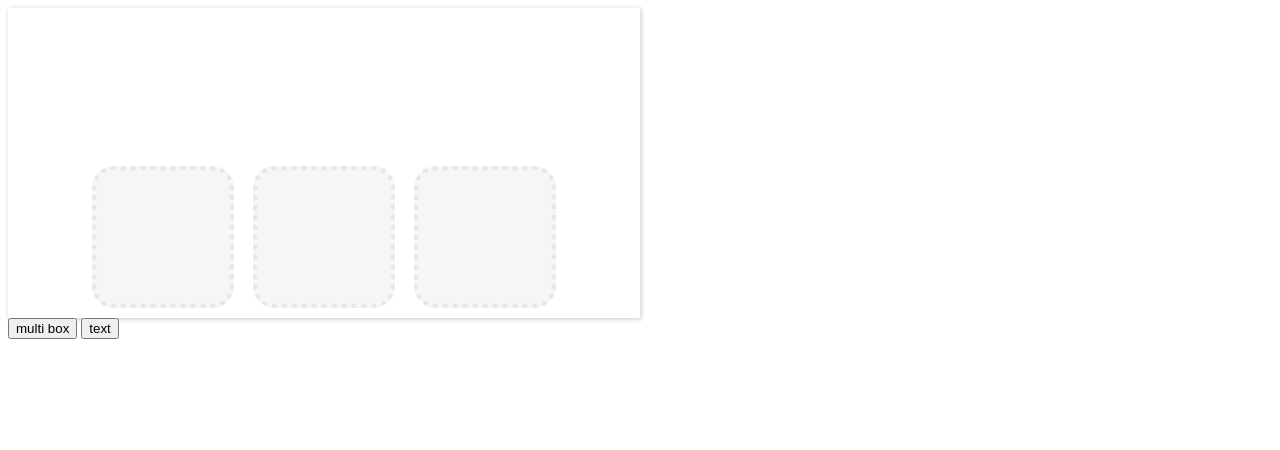
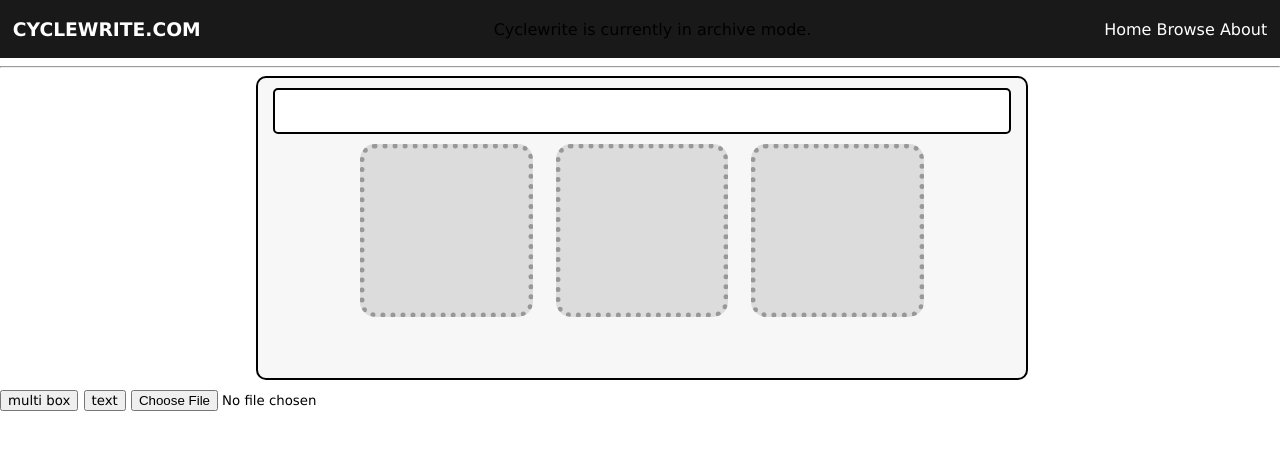
Before and after one commit to c0alition/cyclewrite, a PHP site: page /scratchpad/write-grid.html in a window 1280 px wide. Shown: the top 450 px of the page. Run offline with PHP 8.4, Linux system fonts and the light colour scheme; a stand-in replaces the project's code that opens the database connection.

Commit message:
media selector type for new content areas

```diff
--- a/config.php
+++ /dev/null
@@ -1,6 +0,0 @@
-<?php
-$h="localhost";
-$u="root";
-$p="";
-$d="cw";
-?>
--- /dev/null
+++ b/cw2.css
@@ -0,0 +1,188 @@
+body, html {
+    margin: 0;
+    padding: 0;
+  }
+
+
+*  {font-family: "Verdana", "Courier New", monospace;}
+* a{text-decoration:none; color: #fff;}
+
+
+
+/* main header, logo, and topnav */
+.main-header-container {
+    margin-left: 0;
+    text-decoration: #fff;
+    position: sticky;
+    top: 0;
+    display: flex;
+    justify-content: space-between;
+    align-items: center;
+    width: 100%;
+    max-height: 250px;
+    background-color: rgba(0, 0, 0, 0.9);
+}
+.main-header-container a {
+    color:#fff;
+    border-radius: 5%;
+}
+.main-header-container a:hover {
+    color:rgba(0, 255, 255, .75);
+    border-radius: 10%;
+}
+.main-header-logo{
+    display: block;
+    margin-left: 1%;
+}
+.main-header-logo h3 {
+    color: #fff;
+}
+.main-header-topnav {
+    display: block;
+    margin-right: 1%
+
+}
+.dropdown-content {
+    position: absolute;
+    display: none;
+}
+.dropdown-content a {
+    display: block;
+    color: rgba(0, 255, 255, .75);
+    background-color: rgba(0, 0, 0);
+}
+.dropdown:hover .dropdown-content{
+    display: block;
+    color:rgba(0, 255, 255, .75);
+}
+.navlink {
+    text-decoration: none;
+    display: inline-block;
+}
+
+/*image header*/
+.image-header {
+    display: block;
+    min-height: 400px;
+    background-size: cover;
+    background-position: center top;
+
+}
+
+/*main feed*/
+.main-feed-container {
+    display: flex;
+    justify-content: space-between;
+    width: 100%;
+    background-color: #ffffff;
+}
+
+/* side feed */
+.side-feed-container {
+    display: block;
+    margin-right: 10%;
+    width: 25%;
+    background-color: #ffffff;
+    border: #000 1px solid;
+}
+.side-feed-content-container {
+    display: block;
+    margin-left: 2%;
+    margin-right: 2%;
+}
+.side-feed-entry-header {
+    display: block;
+    margin-left: 2%;
+    margin-right: 2%;
+}
+
+/*entry feed*/
+.entry-feed-container {
+    display: inline-block;
+    margin-left: 10%;
+    width: 50%;
+    background-color: #ffffff;
+}
+
+/* blog entry thumbnail */
+.entry-thumbnail-container {
+    display: block;
+    justify-content: space-between;
+    margin-top: 20px;
+    align-items: center;
+    width: 100%;
+    background-color: #ffffff;
+}
+.entry-thumbnail {
+    display: inline-block;
+    justify-content: space-between;
+    align-items: center;
+    width: 95%;
+    background-color: #ffffff;
+}
+.entry-thumbnail-header {
+    display: flex;
+    width: 100%;
+    justify-content: center;
+    align-items: center;
+    background-color: #000;
+}
+.entry-thumbnail-header h5 {
+    color: #fff;
+}
+.entry-thumbnail-content-container {
+    display: flex;
+    justify-content: space-between;
+    width: 100%;
+    height: 200px;
+}
+.entry-thumbnail-photo {
+    display: block;
+    width: 30%;
+    max-height: 195px;
+}
+
+.entry-thumbnail-snippet {
+    display: block;
+    height: 195px;
+    width: 60%;
+    overflow-wrap: normal;
+    margin-right: 5px;
+}
+
+/* blog entry */
+.entry-content-container {
+    display:flex;
+    justify-content: center;
+    align-items: center;
+    width:50%;
+    margin-left: auto;
+    margin-right: auto;
+
+}
+.entry-content p{
+    display:block;
+    margin-top:20px;
+    width: 80%;
+    justify-content: center;
+    align-items: center;
+    margin-left: auto;
+    margin-right: auto;
+}
+.entry-content img{
+    display:block;
+    margin-top:20px;
+    width: 80%;
+    height: auto;
+    justify-content: center;
+    align-items: center;
+    margin-left: auto;
+    margin-right: auto;
+}
+
+.lower-content-container {
+    background-color: black;
+    width: 100%;
+    min-height: 500px;
+    display: block;
+}
--- a/login/config.php
+++ /dev/null
@@ -1,6 +0,0 @@
-<?php
-$db_host="localhost";
-$db_username="jonathan";
-$db_password="gr3en2711";
-$db_name="db";
-?>
--- a/scratchpad/grid.css
+++ b/scratchpad/grid.css
@@ -1,31 +1,43 @@
+
+
 .scratchpad {
     display: flex;
-    width: 50%;
+    width: 60%;
+    margin-left: 20%;
+    margin-right: 20%;
     flex-direction: column;
     align-items: center;
-    box-shadow: 1px 1px 5px rgb(199, 199, 199);
     min-height: 300px;
+    border: 2px solid black;
+    border-radius: 10px;
+    background-color: rgba(245, 245, 245, 0.75);
+    margin-bottom: 10px;
 
 }
 .sheet {
     width: 100%;
     height: 85%;
+    align-items: center;
     margin: 0;
 }
 .text-input-container {
     position: relative;
-    display: block;
+    display: flex;
+    justify-content: center;
+    margin-top: 10px;
+    margin-bottom: 10px;
     width: 100%;
 }
 .text-input {
     width: 95%;
-    border: none;
+    border: 2px solid black;
     border-radius: 5px;
     outline: none;
     font-size: 16px;
     overflow: hidden;
     resize: none;
-    min-height: 150px;
+    height: auto;
+    background-color: rgba(255, 255, 255, 1);
 }
 .content-selector {
     display: flex;
@@ -42,47 +54,111 @@
     width: 30%;
     height: auto;
     aspect-ratio: 1 / 1;
-    background-color: rgba(211, 211, 211, 0.2);
-    border: 5px dotted rgba(169, 169, 169, 0.2);
-    border-radius: 15%;
+    background-color: rgba(211, 211, 211, .75);
+    border: 5px dotted rgba(128, 128, 128, .75);
+    border-radius: 15px;
     position: relative;
     transition: background-color 0.3s, border-color 0.3s;
     margin: 0 1%;
     box-sizing: border-box;
 }
 .multi-box:hover {
-    background-color: #d3d3d3;
-    border-color: #a9a9a9;
+    background-color: rgba(169, 169, 169, 0.75);
+    border-color: rgba(47, 79, 79, 0.75);
 }
 .multi-box.clicked {
-    background-color: #d3d3d3;
-    border-color: #a9a9a9;
+    background-color: rgba(169, 169, 169, 0.75);
+    border-color: rgba(47, 79, 79, 0.75);
 }
-
-
 
 
 /*new content area */
 .content-area-container {
+    position: relative;
     display: flex;
     justify-content: space-between;
     width: 100%;
 }
 .content-area-30 {
+    display: flex;
+    justify-content: center;
+    align-items: center;
+    flex-direction: column;
     width: 30%;
     height: auto;
     aspect-ratio: 1 / 1;
-    background-color: blue;
+    background-color: rgba(211, 211, 211, .75);
+    border: 5px dotted rgba(128, 128, 128, .75);
+    border-radius: 15px;
+    transition: background-color 0.3s, border-color 0.3s;
+    margin-left: 1%;
+    margin-right: 1%;
 }
+.content-area-30:hover {
+    background-color: rgba(169, 169, 169, 0.75);
+    border-color: rgba(47, 79, 79, 0.75);
+}
+
 .content-area-60 {
+    display: flex;
+    justify-content: center;
+    align-items: center;
+    flex-direction: column;
     width: 60%;
     height: auto;
-    aspect-ratio: 1 / 1;
-    background-color: orange;
+    background-color: rgba(211, 211, 211, .75);
+    border: 5px dotted rgba(128, 128, 128, .75);
+    border-radius: 15px;
+    transition: background-color 0.3s, border-color 0.3s;
+    margin-left: 1%;
+    margin-right: 1%;
 }
+.content-area-60:hover {
+    background-color: rgba(169, 169, 169, 0.75);
+    border-color: rgba(47, 79, 79, 0.75);
+}
+
 .content-area-90 {
-    width: 90%;
+    display: flex;
+    justify-content: center;
+    align-items: center;
+    width: 100%;
     height: auto;
-    aspect-ratio: 1 / 1;
-    background-color: green;
+    aspect-ratio: 3 / 1;
+    background-color: rgba(211, 211, 211, .75);
+    border: 5px dotted rgba(128, 128, 128, .75);
+    border-radius: 15px;
+    transition: background-color 0.3s, border-color 0.3s;
+    margin-left: 1%;
+    margin-right: 1%;
 }
+.content-area-90:hover {
+    background-color: rgba(169, 169, 169, 0.75);
+    border-color: rgba(47, 79, 79, 0.75);
+}
+
+
+.media-type-selector {
+    display: flex;
+    flex-direction: column;
+    margin-bottom: 10px;
+}
+.image-input {
+    font-size: 16px;
+    color: rgba(47, 79, 79, 0.75);
+    display: none;
+}
+.image-button {
+    font-size: 16px;
+    color: rgba(47, 79, 79, 0.75);
+}
+.image-button:hover {
+    color:rgba(0, 255, 255, .75);
+}
+.text-button {
+    font-size: 16px;
+    color: rgba(47, 79, 79, 0.75);
+}
+.text-button:hover {
+    color:rgba(0, 255, 255, .75);
+}
--- a/scratchpad/write-grid.html
+++ b/scratchpad/write-grid.html
@@ -3,9 +3,37 @@
 <head>
     <meta charset="UTF-8">
     <link rel="stylesheet" href="grid.css">
+    <link rel="stylesheet" href="../cw2.css">
     <script src="write.js"></script>
 </head>
 <body>
+  <div class="write-body"></div>
+    <header>
+        <div class="main-header-container">
+          <div class="main-header-logo">
+            <h3>CYCLEWRITE.COM</h3>
+          </div>
+
+          <p>Cyclewrite is currently in archive mode.</p>
+          <div class="main-header-topnav">
+            <div class="navlink">
+              <a href="#">Home</a>
+            </div>
+            <div class="navlink dropdown">
+              <a href="#">Browse</a>
+                <div class="dropdown-content">
+                  <a href="#">Reading</a>
+                  <a href="#">Pictures</a>
+                  <a href="#">Contributors</a>
+                </div>
+            </div>
+            <div class="navlink">
+              <a href="#">About</a>
+            </div>
+          </div>
+        </div>
+        <hr />
+        </header>
     <div id="scratchpad" class="scratchpad">
     <div id="sheet" class="sheet"></div>
     <div id="contentSelector" class="content-selector"></div>
@@ -14,5 +42,8 @@
     <button id="newTextArea">text</button>
 
 
+<input type="file" id="newImage" accept="image/*">
+<img id="previewImage0" style="max-height: 300px;">
+
 </body>
 </html>
```
Also changed, not shown: scratchpad/write.js (+73 -25 lines), scratchpad/bg.jpg (added).
